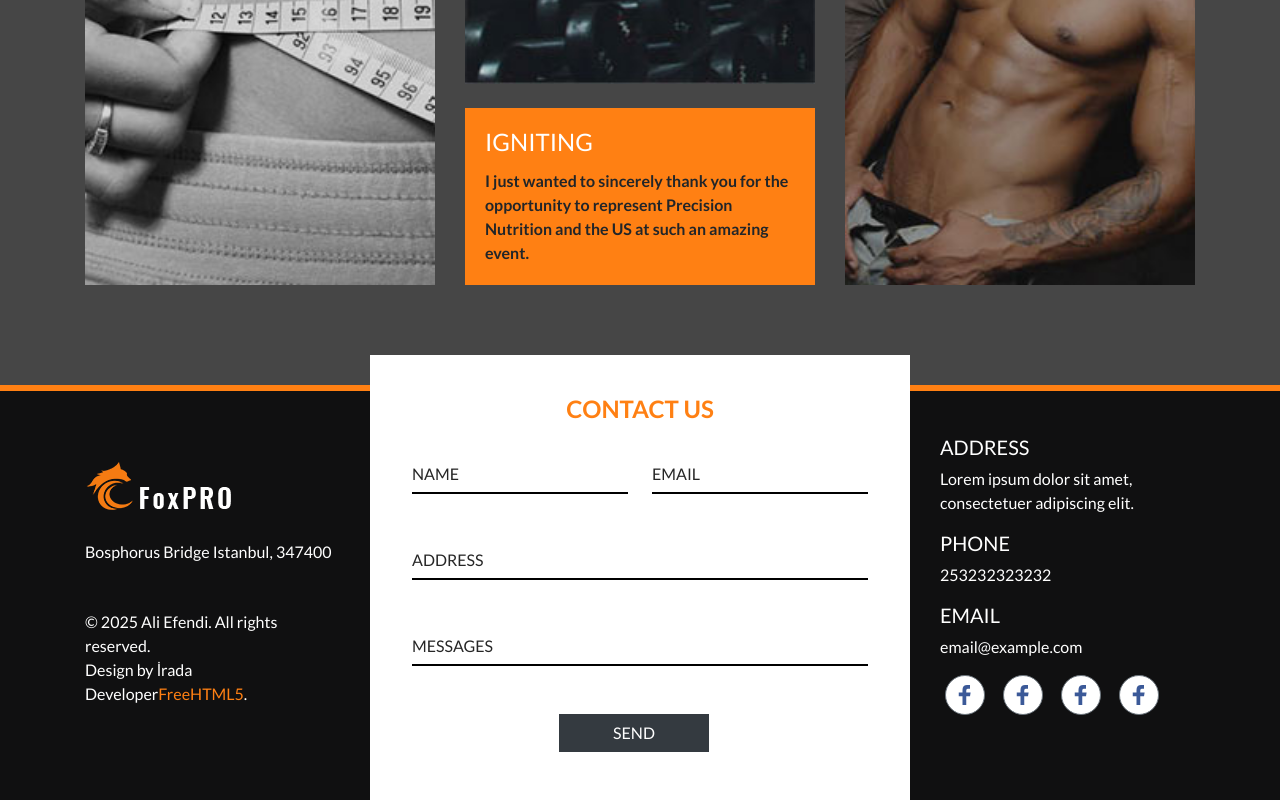
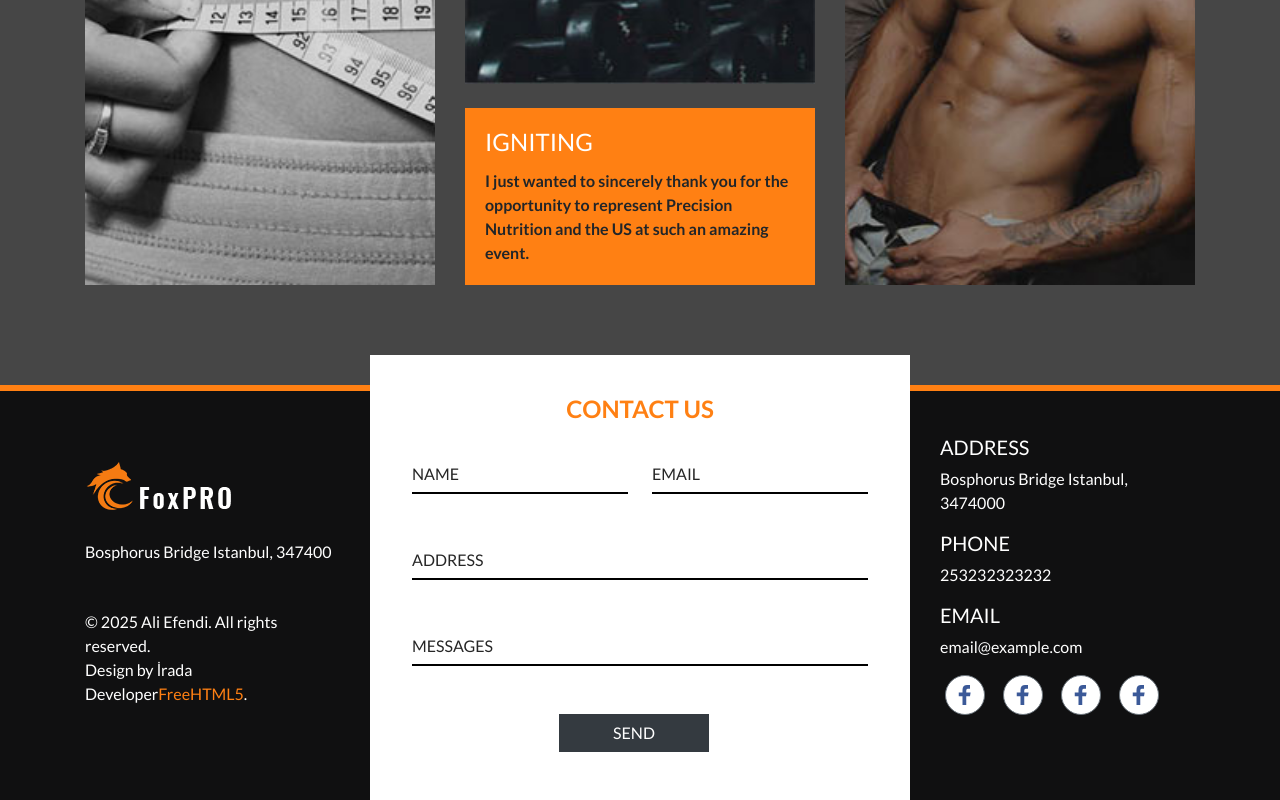
Before and after one commit to iradadev/fitnessApp, a plain HTML site: page index.html in a window 1280 px wide. Shown: the part 2928-3728 px from the top of the page. Drawn offline with Linux system fonts and the light colour scheme.

Commit message:
title change

```diff
--- a/index.html
+++ b/index.html
@@ -10,7 +10,7 @@
   <!-- Required meta tags -->
   <meta charset="utf-8">
   <meta name="viewport" content="width=device-width, initial-scale=1, shrink-to-fit=no">
-  <title>Fox - Free One Page Template, Free Fitness HTML5 Template by FreeHTML5.co</title>
+  <title>Baba Pro Website Yapımcılar</title>
 
   <!-- Bootstrap CSS -->
   <link href="css/animate.css" rel="stylesheet">
@@ -179,8 +179,7 @@
       </div>
       <div class="col-md-3 footer3 wow bounceInRight" data-wow-delay=".25s">
         <h5>ADDRESS</h5>
-        <p>Lorem ipsum dolor sit
-          amet, consectetuer adipiscing elit.</p>
+        <p>Bosphorus Bridge Istanbul, 3474000</p>
         <h5>PHONE</h5>
         <p>253232323232</p>
         <h5>EMAIL</h5>
```
